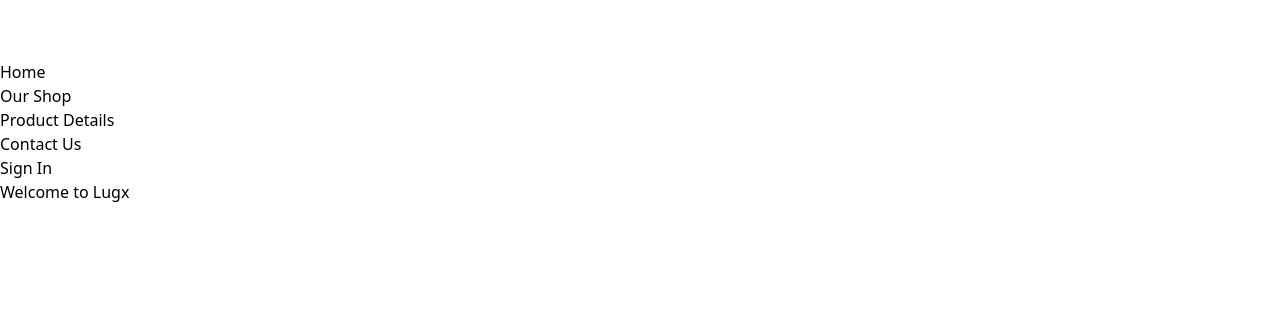
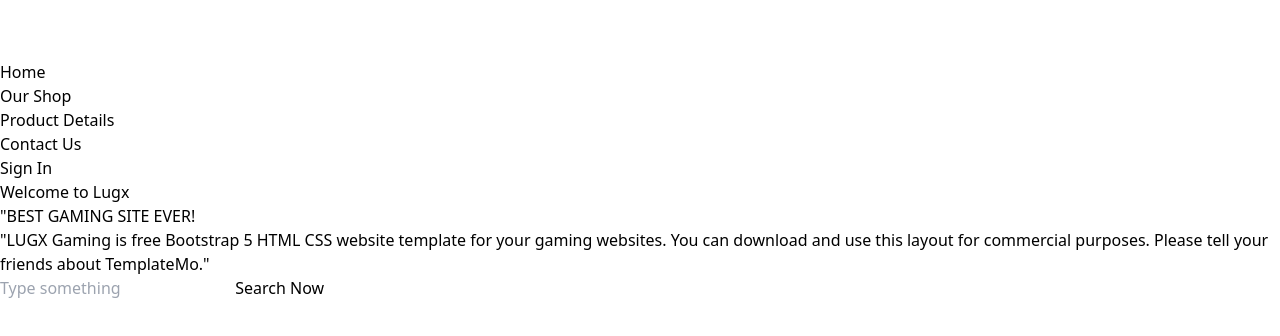
Before and after one commit to ub-victor/LUGX-Iteractive-Resposive-website, a website: page index.html in a window 1280 px wide. Drawn offline with Linux system fonts and the light colour scheme.

Commit message:
start the menu section

```diff
--- a/index.html
+++ b/index.html
@@ -26,6 +26,19 @@
         <div class="col-span-6 align-self-center">
           <div>
             <h6>Welcome to Lugx</h6>
+            <h2>"BEST GAMING SITE EVER!</h2>
+            <P>
+              "LUGX Gaming is free Bootstrap 5 HTML CSS website
+               template for your gaming websites. You can download and
+               use this layout for commercial purposes. Please tell
+               your friends about TemplateMo."
+            </P>
+            <div class="search-input">
+              <form id="search" action="#">
+                <input type="text" placeholder="Type something" id="searchText" name="searchKeyword" onkeypress="handle"/>
+                <button role="button">Search Now</button>
+              </form>
+            </div>
           </div>
 
         </div>
```
